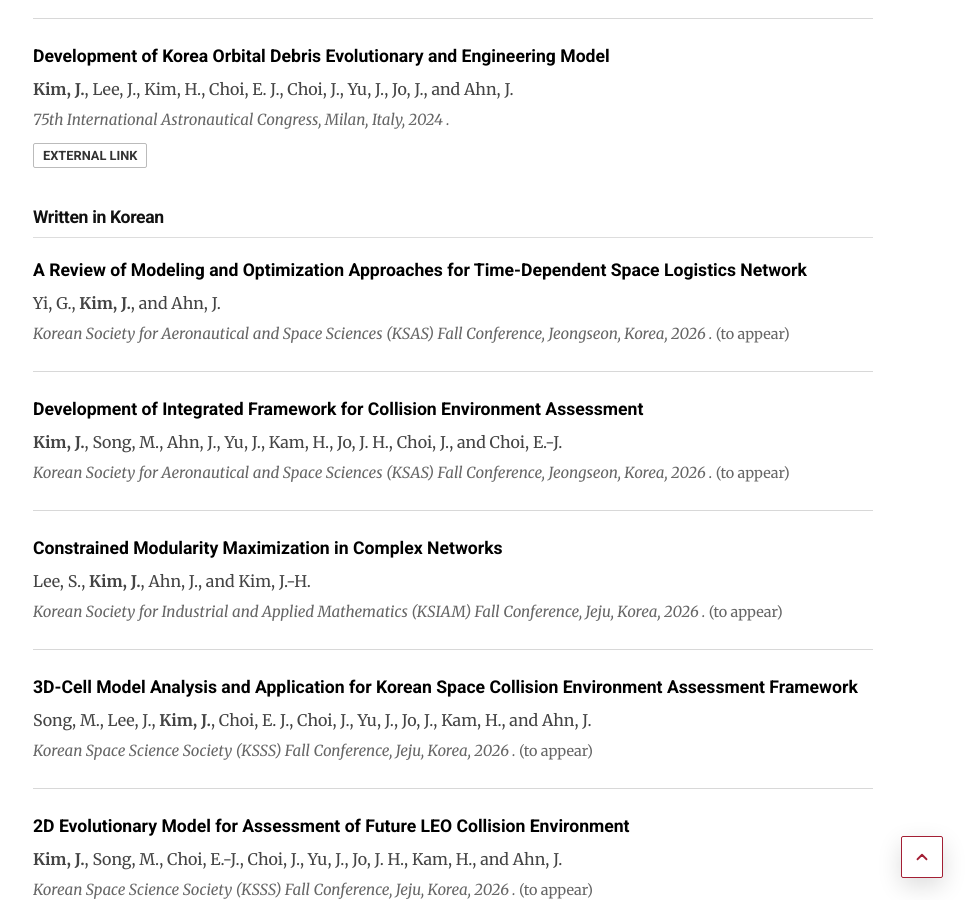
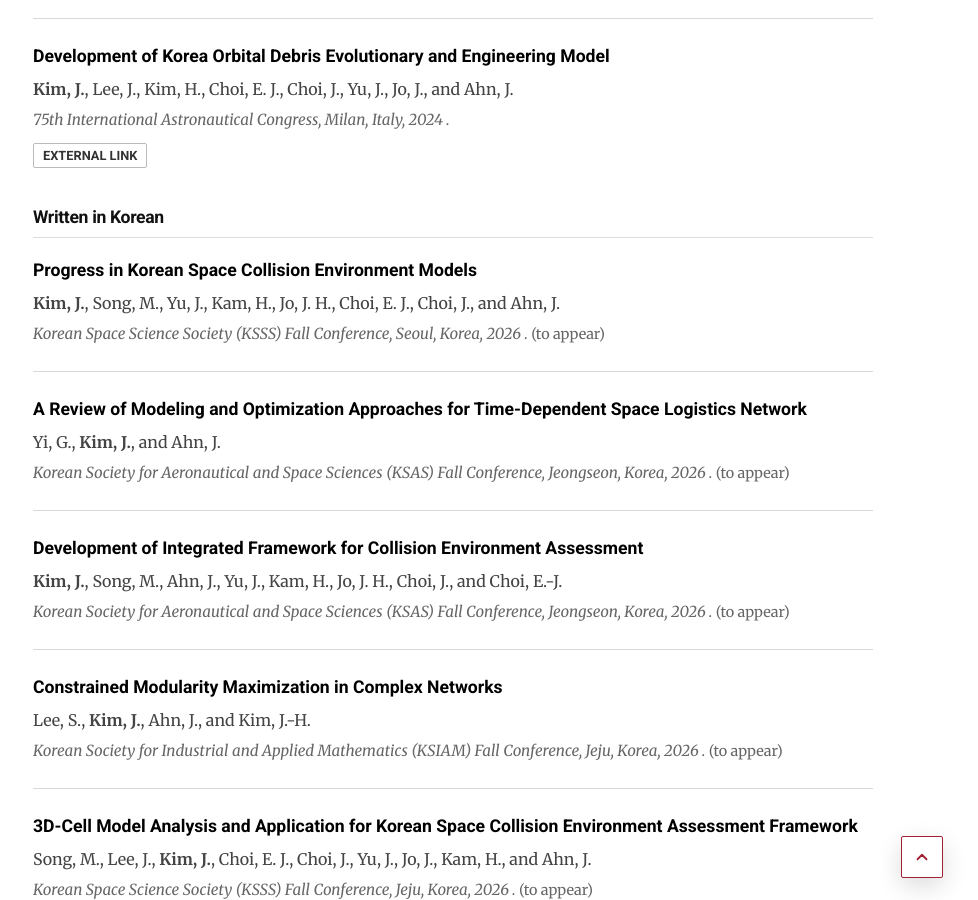
Before and after one commit to jaewoo-space/jaewoo-space.github.io, a Jekyll site: the page built from publications.md, in a window 1280 px wide and 900 px high, scrolled down 4549 px. Shown: the whole window, without its empty margins (187-1165 px from the left). Built offline with Jekyll 4.4.1, drawn with Linux system fonts in a browser that asks for light colours.

Commit message:
Add KSSS conference paper and refresh CV

```diff
--- a/_data/publications.yml
+++ b/_data/publications.yml
@@ -189,6 +189,13 @@
 # ==========================================
 # Conference Proceedings Written in Korean
 # ==========================================
+- title: "Progress in Korean Space Collision Environment Models"
+  authors: "<b>Kim, J.</b>, Song, M., Yu, J., Kam, H., Jo, J. H., Choi, E. J., Choi, J., and Ahn, J."
+  venue: "Korean Space Science Society (KSSS) Fall Conference, Seoul, Korea"
+  year: 2026
+  type: "conference_korean"
+  note: "to appear"
+
 - title: "A Review of Modeling and Optimization Approaches for Time-Dependent Space Logistics Network"
   authors: "Yi, G., <b>Kim, J.</b>, and Ahn, J."
   venue: "Korean Society for Aeronautical and Space Sciences (KSAS) Fall Conference, Jeongseon, Korea"
```
Also changed, not shown: 1 other file.
